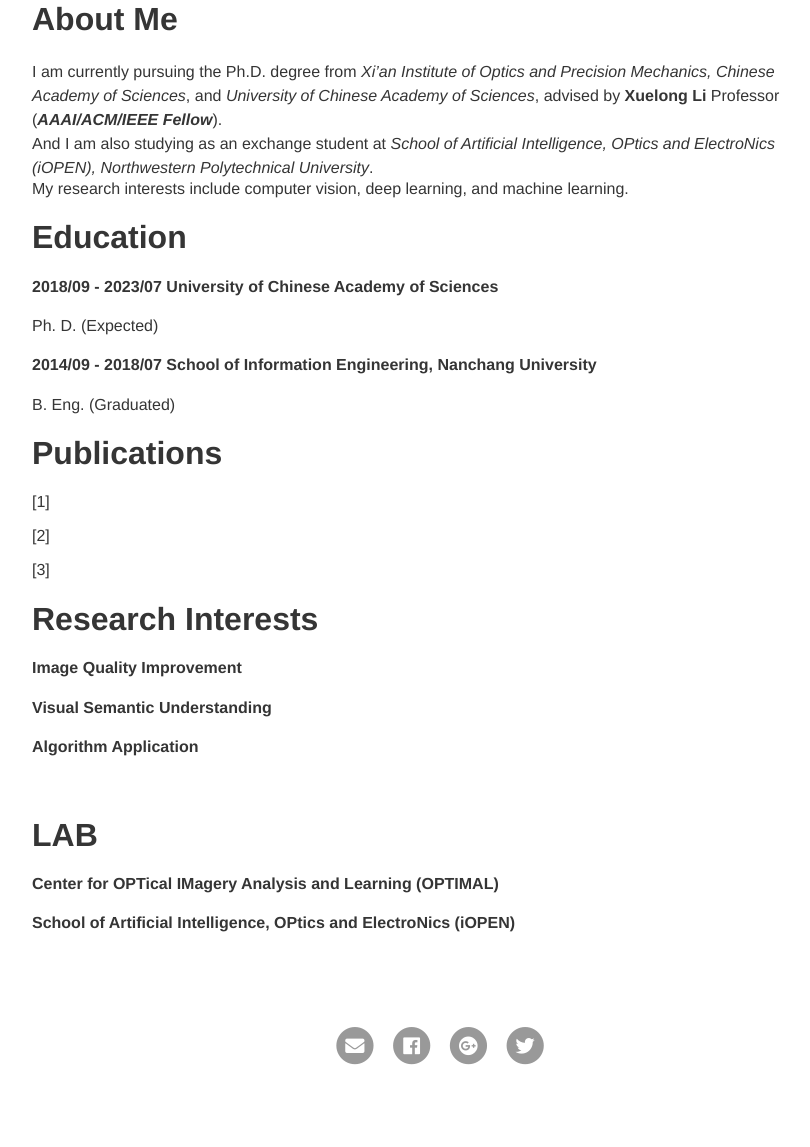
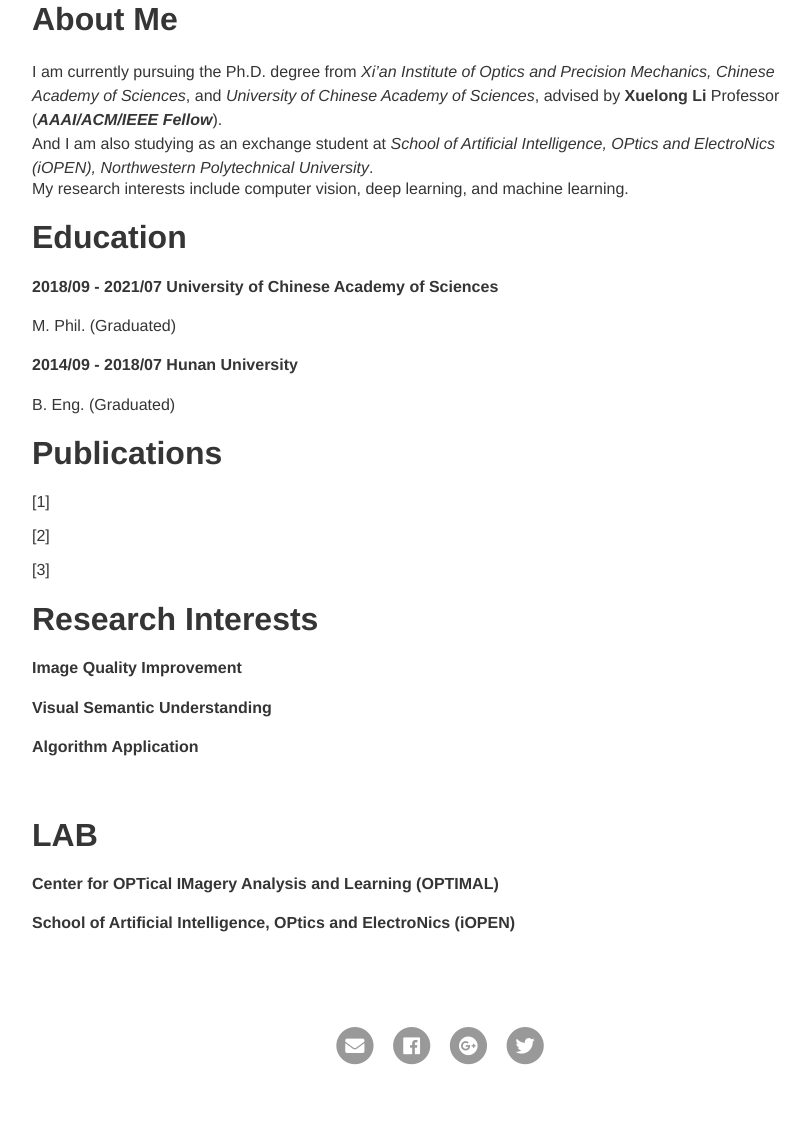
Before and after one commit to songxijuan/home, a Jekyll site: the page built from index.md, in a window 1280 px wide. Shown: the part 291-1438 px from the top of the page, without its empty margins (208-1018 px from the left). Built offline with Jekyll 4.4.1, drawn with Linux system fonts in a browser that asks for light colours; our own code applies the rules of GitHub Pages for plain Markdown files.

Commit message:
Update index.md

```diff
--- a/index.md
+++ b/index.md
@@ -11,9 +11,9 @@
 
 # Education
 
-#### 2018/09 - 2023/07    University of Chinese Academy of Sciences
-Ph. D. (Expected)
-#### 2014/09 - 2018/07    School of Information Engineering, Nanchang University
+#### 2018/09 - 2021/07    University of Chinese Academy of Sciences
+M. Phil. (Graduated)
+#### 2014/09 - 2018/07    Hunan University
 B. Eng. (Graduated)
 <br/>
 
```
